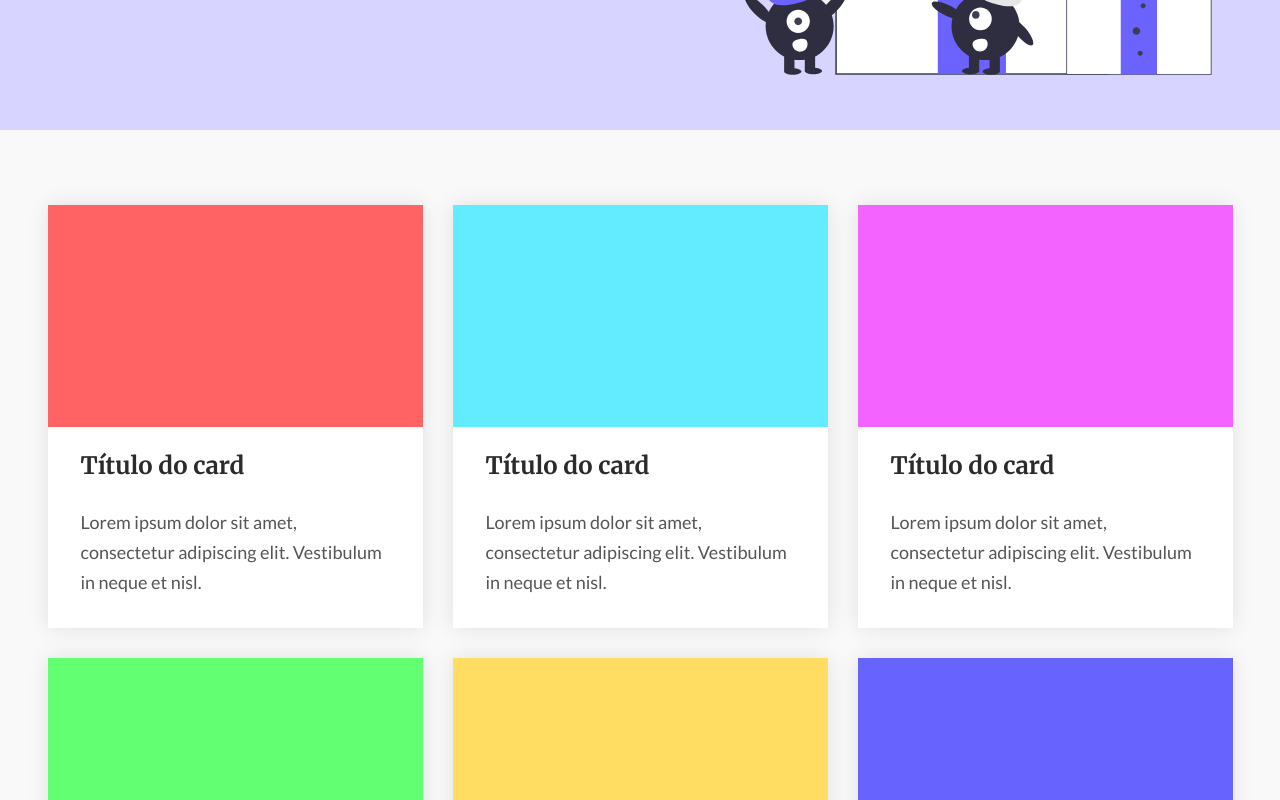
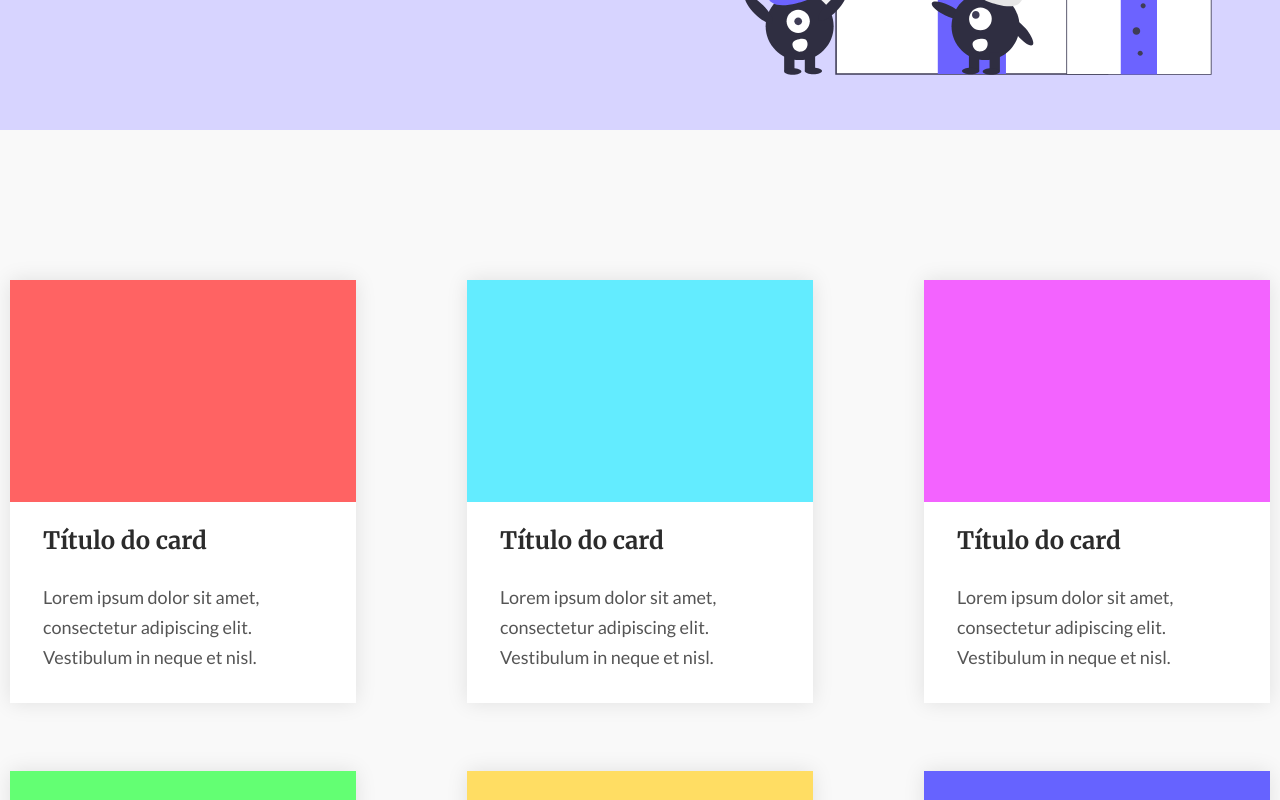
Before and after one commit to devdinho/codelandia-one-page, a React (Vite) app: page / in a window 1280 px wide. Shown: the part 340-1140 px from the top of the page. Built offline with nearby package versions, Linux system fonts and the light colour scheme.

Commit message:
fix: adjust flex container gaps and main padding

```diff
--- a/src/components/Main/style.css
+++ b/src/components/Main/style.css
@@ -13,3 +13,13 @@ main {
   gap: 30px;
   max-width: 1260px;
 }
+
+@media only screen and (min-width: 1280px) {
+  main {
+    padding: 150px 0;
+  }
+
+  .cards-container {
+    gap: 68px 111px;
+  }
+}
```
